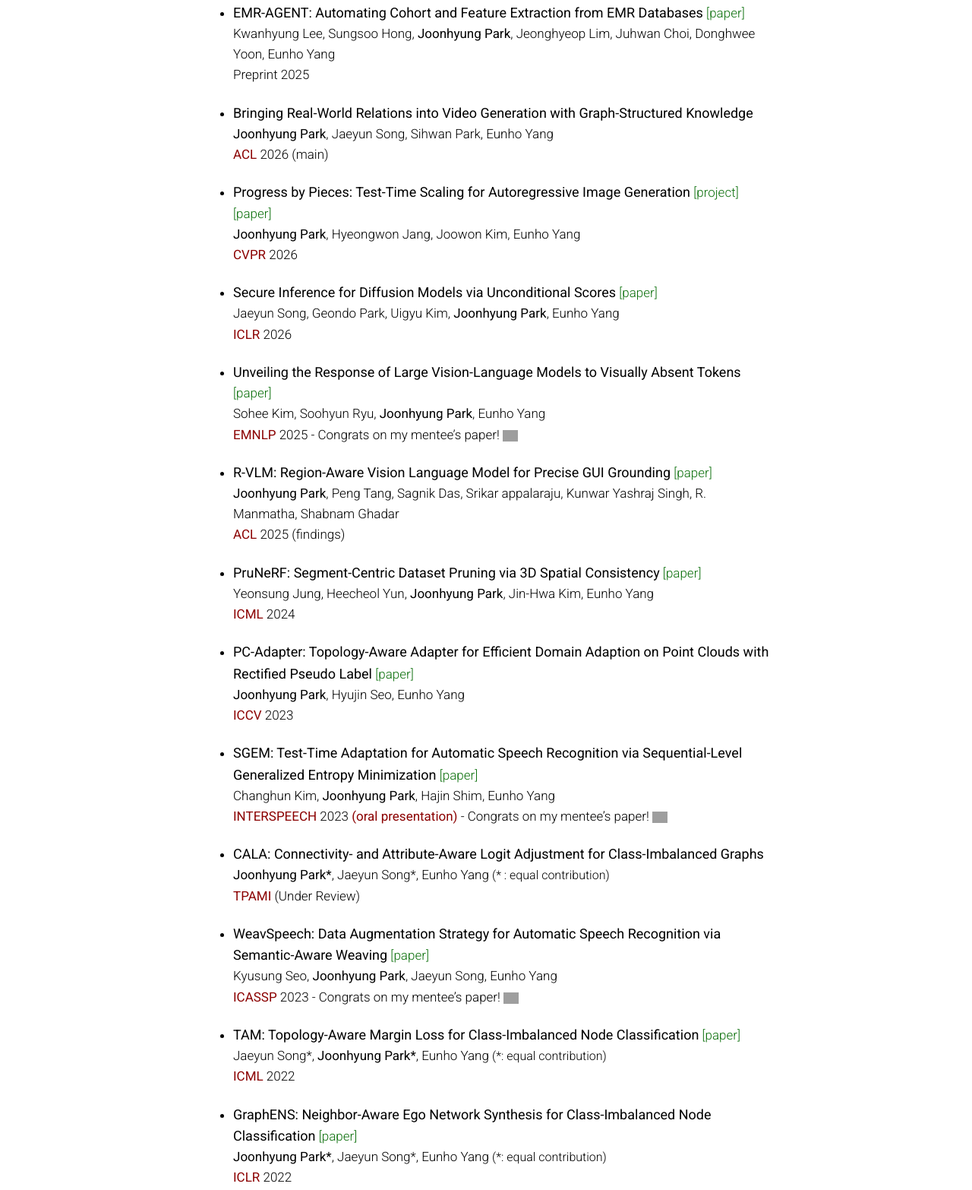
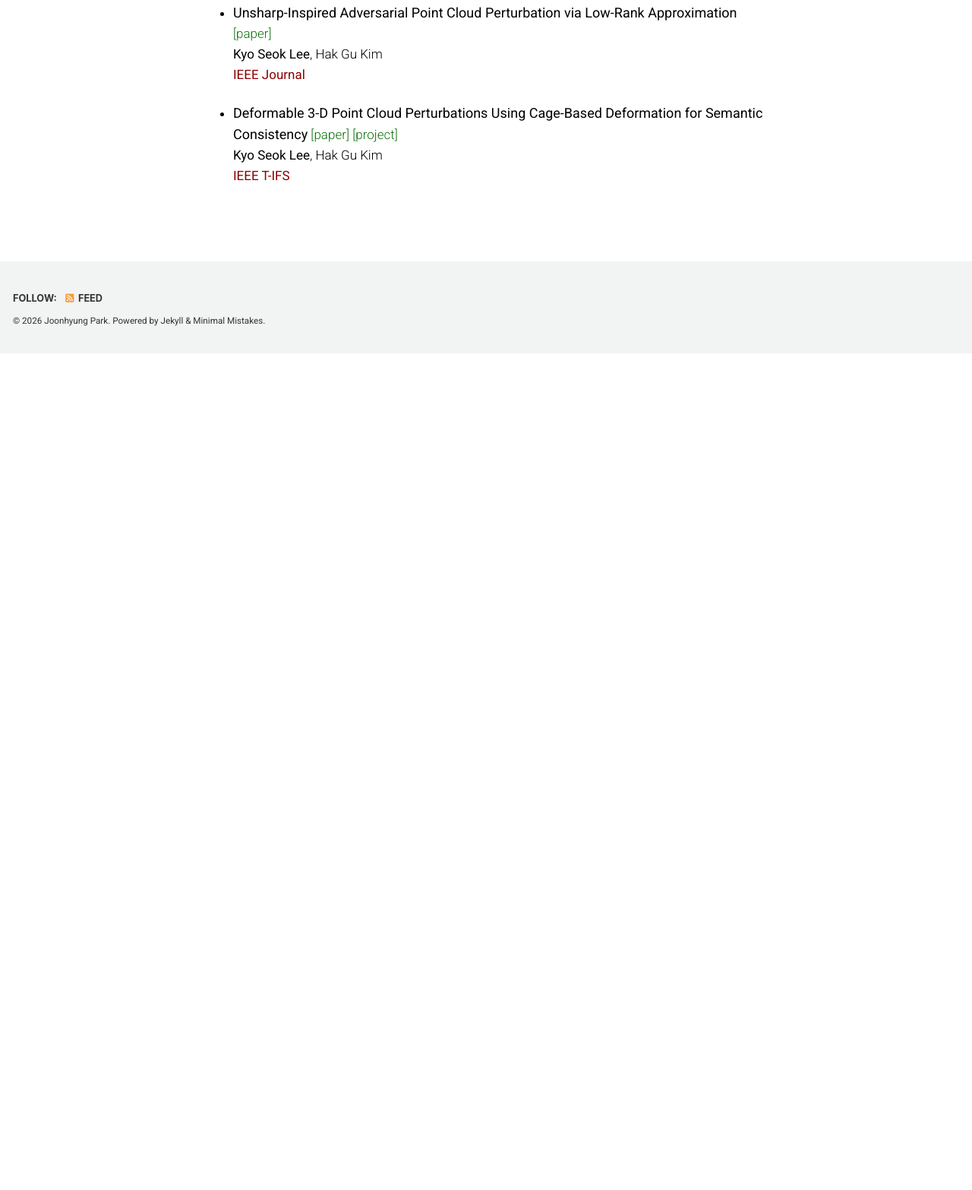
Before and after one commit to kslee990614/kslee990614.github.io, a plain HTML site: page index.html in a window 1280 px wide. Shown: the part 985-2551 px from the top of the page at 76% size. After the commit the page ends 1450 px from the top, so only its background shows below. Drawn offline with Linux system fonts and the light colour scheme; grey boxes are pictures that could not be loaded.

Commit message:
Update index.html

```diff
--- a/index.html
+++ b/index.html
@@ -312,99 +312,20 @@
 <h2 id="publications">Publications</h2>
 <ul>
   <li>
-    <p><strong><font size="4">EMR-AGENT: Automating Cohort and Feature Extraction from EMR Databases</font></strong>
-<a href="https://arxiv.org/pdf/2510.00549">[paper]</a> <br>
-Kwanhyung Lee, Sungsoo Hong, <strong>Joonhyung Park</strong>, Jeonghyeop Lim, Juhwan Choi, Donghwee Yoon, Eunho Yang
- <br>
-Preprint 2025</p>
+    <p><strong><font size="4">Unsharp-Inspired Adversarial Point Cloud Perturbation via Low-Rank Approximation</font></strong>
+<a href="https://ieeexplore.ieee.org/document/11534487">[paper]</a> <br>
+<strong>Kyo Seok Lee</strong>, Hak Gu Kim
+<br>
+<span style="color:darkred"><strong>IEEE Journal</strong></span></p>
   </li>
+
   <li>
-    <p><strong><font size="4">Bringing Real-World Relations into Video Generation with Graph-Structured Knowledge</font></strong>
- <br>
-<strong>Joonhyung Park</strong>, Jaeyun Song, Sihwan Park, Eunho Yang
- <br>
-<span style="color:darkred"><strong>ACL</strong></span> 2026 (main)</p>
-  </li>
-  <li>
-    <p><strong><font size="4">Progress by Pieces: Test-Time Scaling for Autoregressive Image Generation</font></strong>
-<a href="https://grid-ar.github.io/">[project]</a> <a href="https://arxiv.org/abs/2511.21185">[paper]</a> <br>
-<strong>Joonhyung Park</strong>, Hyeongwon Jang, Joowon Kim, Eunho Yang
- <br>
-<span style="color:darkred"><strong>CVPR</strong></span> 2026</p>
-  </li>
-  <li>
-    <p><strong><font size="4">Secure Inference for Diffusion Models via Unconditional Scores</font></strong>
-<a href="https://openreview.net/forum?id=6t9YPOZH0w">[paper]</a> <br>
-Jaeyun Song, Geondo Park, Uigyu Kim, <strong>Joonhyung Park</strong>, Eunho Yang
- <br>
-<span style="color:darkred"><strong>ICLR</strong></span> 2026</p>
-  </li>
-  <li>
-    <p><strong><font size="4">Unveiling the Response of Large Vision-Language Models to Visually Absent Tokens</font></strong>
-<a href="https://arxiv.org/pdf/2509.03025">[paper]</a> <br>
-Sohee Kim, Soohyun Ryu, <strong>Joonhyung Park</strong>, Eunho Yang
- <br>
-<span style="color:darkred"><strong>EMNLP</strong></span> 2025 - Congrats on my mentee’s paper! <img class="emoji" title=":tada:" alt=":tada:" src="https://github.githubassets.com/images/icons/emoji/unicode/1f389.png" height="20" width="20"></p>
-  </li>
-  <li>
-    <p><strong><font size="4">R-VLM: Region-Aware Vision Language Model for Precise GUI Grounding</font></strong>
-<a href="https://arxiv.org/pdf/2507.05673">[paper]</a> <br>
-<strong>Joonhyung Park</strong>, Peng Tang, Sagnik Das, Srikar appalaraju, Kunwar Yashraj Singh, R. Manmatha, Shabnam Ghadar
- <br>
-<span style="color:darkred"><strong>ACL</strong></span> 2025 (findings)</p>
-  </li>
-  <li>
-    <p><strong><font size="4">PruNeRF: Segment-Centric Dataset Pruning via 3D Spatial Consistency</font></strong>
-<a href="https://arxiv.org/pdf/2406.00798">[paper]</a> <br>
-Yeonsung Jung, Heecheol Yun, <strong>Joonhyung Park</strong>, Jin-Hwa Kim, Eunho Yang <br>
-<span style="color:darkred"><strong>ICML</strong></span> 2024</p>
-  </li>
-  <li>
-    <p><strong><font size="4">PC-Adapter: Topology-Aware Adapter for Efficient Domain Adaption on Point Clouds with Rectified Pseudo Label</font></strong>
-<a href="https://openaccess.thecvf.com/content/ICCV2023/papers/Park_PC-Adapter_Topology-Aware_Adapter_for_Efficient_Domain_Adaption_on_Point_Clouds_ICCV_2023_paper.pdf">[paper]</a> <br>
-<strong>Joonhyung Park</strong>, Hyujin Seo, Eunho Yang <br>
-<span style="color:darkred"><strong>ICCV</strong></span> 2023</p>
-  </li>
-  <li>
-    <p><strong><font size="4">SGEM: Test-Time Adaptation for Automatic Speech Recognition via Sequential-Level Generalized Entropy Minimization</font></strong>
-<a href="https://arxiv.org/abs/2306.01981">[paper]</a> <br>
-Changhun Kim, <strong>Joonhyung Park</strong>, Hajin Shim, Eunho Yang <br>
-<span style="color:darkred"><strong>INTERSPEECH</strong></span> 2023 <span style="color:darkred"><strong>(oral presentation)</strong></span> - Congrats on my mentee’s paper! <img class="emoji" title=":tada:" alt=":tada:" src="https://github.githubassets.com/images/icons/emoji/unicode/1f389.png" height="20" width="20"></p>
-  </li>
-  <li>
-    <p><strong><font size="4">CALA: Connectivity- and Attribute-Aware Logit Adjustment for Class-Imbalanced Graphs</font></strong><br>
-<strong>Joonhyung Park*</strong>, Jaeyun Song*, Eunho Yang <font size="3">(* : equal contribution)</font> <br>
-<span style="color:darkred"><strong>TPAMI</strong></span> (Under Review)</p>
-  </li>
-  <li>
-    <p><strong><font size="4">WeavSpeech: Data Augmentation Strategy for Automatic Speech Recognition via Semantic-Aware Weaving</font></strong>
-<a href="https://ieeexplore.ieee.org/abstract/document/10097196">[paper]</a> <br>
-Kyusung Seo, <strong>Joonhyung Park</strong>, Jaeyun Song, Eunho Yang <br>
-<span style="color:darkred"><strong>ICASSP</strong></span> 2023 - Congrats on my mentee’s paper! <img class="emoji" title=":tada:" alt=":tada:" src="https://github.githubassets.com/images/icons/emoji/unicode/1f389.png" height="20" width="20"></p>
-  </li>
-  <li>
-    <p><strong><font size="4">TAM: Topology-Aware Margin Loss for Class-Imbalanced Node Classification</font></strong>
-<a href="https://proceedings.mlr.press/v162/song22a/song22a.pdf">[paper]</a> <br>
-Jaeyun Song*, <strong>Joonhyung Park*</strong>, Eunho Yang <font size="3">(*: equal contribution)</font> <br>
-<span style="color:darkred"><strong>ICML</strong></span> 2022</p>
-  </li>
-  <li>
-    <p><strong><font size="4">GraphENS: Neighbor-Aware Ego Network Synthesis for Class-Imbalanced Node Classification</font></strong>
-<a href="https://openreview.net/pdf?id=MXEl7i-iru">[paper]</a> <br>
-<strong>Joonhyung Park*</strong>, Jaeyun Song*, Eunho Yang <font size="3">(*: equal contribution)</font> <br>
-<span style="color:darkred"><strong>ICLR</strong></span> 2022</p>
-  </li>
-  <li>
-    <p><strong><font size="4">Saliency Grafting: Innocuous Attribution-Guided Mixup with Calibrated Label Mixing</font></strong>
-<a href="https://arxiv.org/abs/2112.08796">[paper]</a> <br>
-<strong>Joonhyung Park</strong>, June Yong Yang, Jinwoo Shin, Sung Ju Hwang, Eunho Yang <br>
-<span style="color:darkred"><strong>AAAI</strong></span> 2022 <span style="color:darkred"><strong>(oral presentation, 380/9020=4.21%)</strong></span></p>
-  </li>
-  <li>
-    <p><strong><font size="4">Graph Transplant: Node Saliency-Guided Graph mixup with Local Structure Preservation</font></strong>
-<a href="https://arxiv.org/abs/2111.05639">[paper]</a> <br>
-<strong>Joonhyung Park*</strong>, Hajin Shim*, Eunho Yang <font size="3">(*: equal contribution)</font> <br>
-<span style="color:darkred"><strong>AAAI</strong></span> 2022</p>
+    <p><strong><font size="4">Deformable 3-D Point Cloud Perturbations Using Cage-Based Deformation for Semantic Consistency</font></strong>
+<a href="https://ieeexplore.ieee.org/document/11320277">[paper]</a>
+<a href="https://cau-irislab.github.io/Deformable-3D-ADV/">[project]</a> <br>
+<strong>Kyo Seok Lee</strong>, Hak Gu Kim
+<br>
+<span style="color:darkred"><strong>IEEE T-IFS</strong></span></p>
   </li>
 </ul>
 
```
